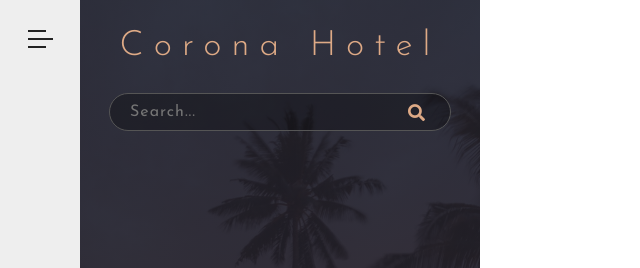
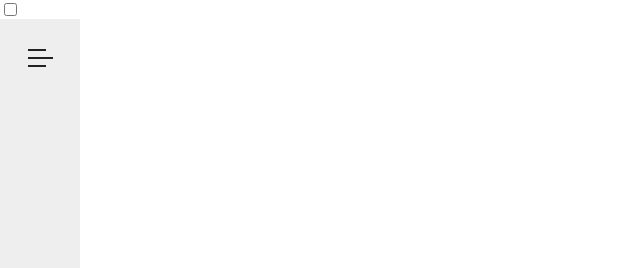
Before and after one commit to netanelmenasherov/corona-hotel, a plain HTML site: page index.html in a window 1280 px wide. Shown: the top 268 px of the page, without its empty margins (0-640 px from the left). Drawn offline with Linux system fonts and the light colour scheme.

Commit message:
add functionality to the menu button to hide and show the navigation bar

```diff
--- a/css/style.css
+++ b/css/style.css
@@ -58,6 +58,7 @@ body {
     flex-direction: column;
     justify-content: space-between;
     align-items: center;
+    z-index: 1;
 
 }
 
@@ -81,8 +82,8 @@ body {
 /* end of sidebar */
 
 .navigation {
-    margin-left: 8rem;
     position: fixed;
+    left: -32rem;
     width: 40rem;
     height: 100%;
     background: linear-gradient(to top,
@@ -93,6 +94,7 @@ body {
     flex-direction: column;
     justify-content: space-between;
     align-items: center;
+    transition: left .8s cubic-bezier(1, 0, 0, 1);
 }
 
 .navigation-list {
@@ -204,4 +206,7 @@ body {
     margin-bottom: 1.5rem;
 }
 
+.checkbox:checked ~ .navigation {
+    left: 8rem;
+}
 /* end of navbar */
--- a/index.html
+++ b/index.html
@@ -25,13 +25,17 @@
   <body>
     <!-- navbar -->
     <div class="navbar">
+      <input type="checkbox" class="checkbox" id="click">
       <!-- sidebar -->
+
       <div class="sidebar">
-        <div class="menu-icon">
-          <div class="line line-1"></div>
-          <div class="line line-2"></div>
-          <div class="line line-3"></div>
-        </div>
+        <label for="click">
+          <div class="menu-icon">
+            <div class="line line-1"></div>
+            <div class="line line-2"></div>
+            <div class="line line-3"></div>
+          </div>
+        </label>
         <ul class="social-media-list">
           <li>
             <a class="social-link" href=""><i class="fab fa-facebook-f"></i></a>
```
